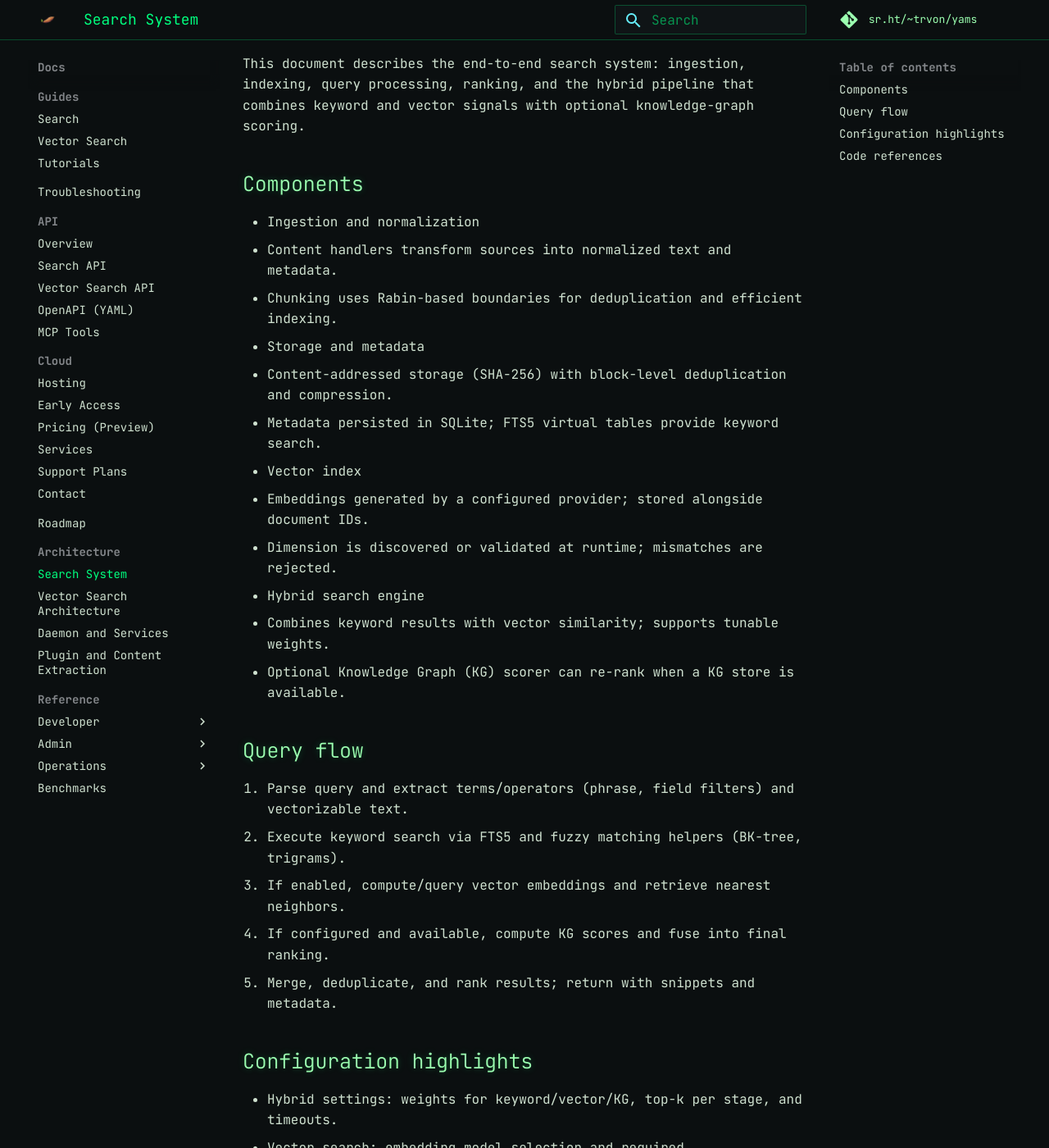
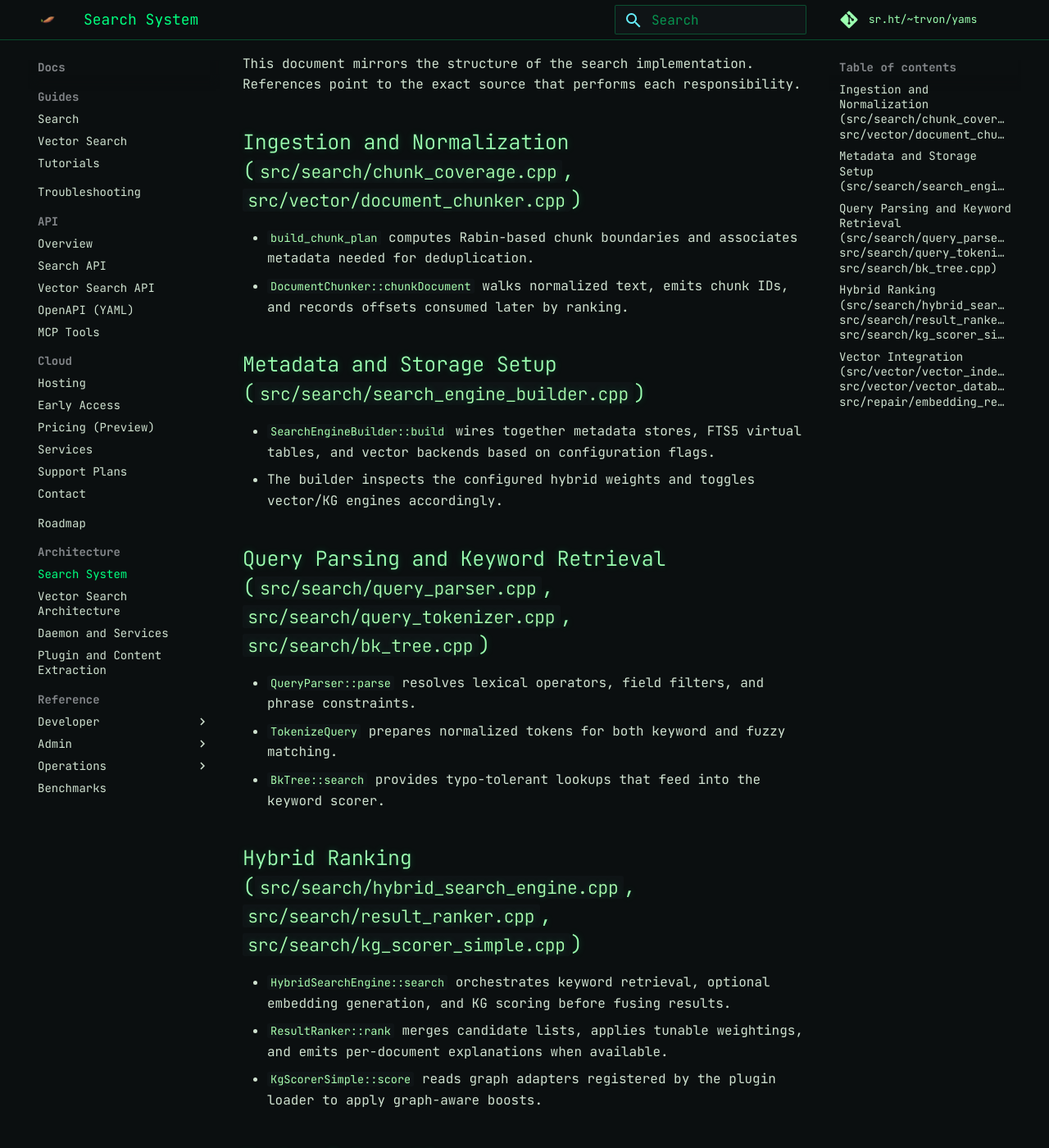
Before and after one commit to trvon/yams, an MkDocs documentation site: the page built from docs/architecture/search_system.md, in a window 1280 px wide and 1400 px high, scrolled down 207 px. Shown: the whole window at 82% size. Built offline with MkDocs 1.6.1 and Material for MkDocs 9.7.7, drawn with Linux system fonts in a browser that asks for light colours; some of the changed text lies outside the part shown.

Commit message:
search, grep, add improvements and doc cleanup

```diff
--- a/docs/architecture/search_system.md
+++ b/docs/architecture/search_system.md
@@ -1,43 +1,33 @@
 # Architecture: Search System
 
-This document describes the end-to-end search system: ingestion, indexing, query processing, ranking, and the hybrid pipeline that combines keyword and vector signals with optional knowledge-graph scoring.
+This document mirrors the structure of the search implementation. References point to the exact source that performs each responsibility.
 
-## Components
+## Ingestion and Normalization (`src/search/chunk_coverage.cpp`, `src/vector/document_chunker.cpp`)
 
-- Ingestion and normalization
-  - Content handlers transform sources into normalized text and metadata.
-  - Chunking uses Rabin-based boundaries for deduplication and efficient indexing.
-- Storage and metadata
-  - Content-addressed storage (SHA-256) with block-level deduplication and compression.
-  - Metadata persisted in SQLite; FTS5 virtual tables provide keyword search.
-- Vector index
-  - Embeddings generated by a configured provider; stored alongside document IDs.
-  - Dimension is discovered or validated at runtime; mismatches are rejected.
-- Hybrid search engine
-  - Combines keyword results with vector similarity; supports tunable weights.
-  - Optional Knowledge Graph (KG) scorer can re-rank when a KG store is available.
+- `build_chunk_plan` computes Rabin-based chunk boundaries and associates metadata needed for deduplication.
+- `DocumentChunker::chunkDocument` walks normalized text, emits chunk IDs, and records offsets consumed later by ranking.
 
-## Query flow
+## Metadata and Storage Setup (`src/search/search_engine_builder.cpp`)
 
-1. Parse query and extract terms/operators (phrase, field filters) and vectorizable text.
-2. Execute keyword search via FTS5 and fuzzy matching helpers (BK-tree, trigrams).
-3. If enabled, compute/query vector embeddings and retrieve nearest neighbors.
-4. If configured and available, compute KG scores and fuse into final ranking.
-5. Merge, deduplicate, and rank results; return with snippets and metadata.
+- `SearchEngineBuilder::build` wires together metadata stores, FTS5 virtual tables, and vector backends based on configuration flags.
+- The builder inspects the configured hybrid weights and toggles vector/KG engines accordingly.
 
-## Configuration highlights
+## Query Parsing and Keyword Retrieval (`src/search/query_parser.cpp`, `src/search/query_tokenizer.cpp`, `src/search/bk_tree.cpp`)
 
-- Hybrid settings: weights for keyword/vector/KG, top-k per stage, and timeouts.
-- Vector search: embedding model selection and required dimensionality.
-- KG scorer: enabled only when a KnowledgeGraphStore is present.
+- `QueryParser::parse` resolves lexical operators, field filters, and phrase constraints.
+- `TokenizeQuery` prepares normalized tokens for both keyword and fuzzy matching.
+- `BkTree::search` provides typo-tolerant lookups that feed into the keyword scorer.
 
-## Code references
+## Hybrid Ranking (`src/search/hybrid_search_engine.cpp`, `src/search/result_ranker.cpp`, `src/search/kg_scorer_simple.cpp`)
 
-- Search builder and fusion: `src/search/search_engine_builder.cpp`
-- Fuzzy/keyword utilities: `src/search/bk_tree.cpp` and related files
-- Vector integration and DB: `src/repair/embedding_repair_util.cpp`, `src/vector/dim_resolver.cpp`
+- `HybridSearchEngine::search` orchestrates keyword retrieval, optional embedding generation, and KG scoring before fusing results.
+- `ResultRanker::rank` merges candidate lists, applies tunable weightings, and emits per-document explanations when available.
+- `KgScorerSimple::score` reads graph adapters registered by the plugin loader to apply graph-aware boosts.
 
-See also
-- Design: Content Handler Architecture (`docs/design/content-handler-architecture.md`)
-- Design: Sync Protocol (`docs/design/sync-protocol.md`)
-- API: Search API (`docs/api/search_api.md`)
+## Vector Integration (`src/vector/vector_index_manager.cpp`, `src/vector/vector_database.cpp`, `src/repair/embedding_repair_util.cpp`)
+
+- `VectorIndexManager::search` executes k-NN lookups used by the hybrid engine.
+- `VectorDatabase::insert`/`search` persist embeddings and handle transactional access to SQLite Vec tables.
+- `run_embedding_repair` backfills vectors for existing documents when configuration toggles embeddings after initial ingest.
+
+All sections correspond to entries in the traceability artifact at `docs/delivery/038/artifacts/architecture-traceability.md`.
--- a/docs/developer/architecture/README.md
+++ b/docs/developer/architecture/README.md
@@ -1,66 +1,49 @@
 # Developer Architecture Notes
 
-This index collects architecture materials for YAMS. It points to system overviews, component designs, and related references. Keep documents technical, accurate, and concise.
+This index points to architecture references that mirror the live implementation. Always validate statements against the cited source modules.
 
-## Core architecture
+## Core Architecture References
 
-- Search system
-  - Search pipeline, FTS, metadata, and query flows:
-    - [Architecture: Search System](../../architecture/search_system.md)
-- Vector search
-  - Embedding ingestion, index layout, retrieval, and fusion strategies:
-    - [Architecture: Vector Search](../../architecture/vector_search_architecture.md)
+- Daemon and services — lifecycle, IPC, plugin hosting
+  - [Architecture: Daemon and Services](../../architecture/daemon_architecture.md)
+- Plugin pipeline — manifest parsing, trust, runtime loaders
+  - [Architecture: Plugin and Content Extraction](../../architecture/plugin_architecture.md)
+- Search pipeline — ingestion, ranking, hybrid fusion
+  - [Architecture: Search System](../../architecture/search_system.md)
+- Vector subsystem — embedding providers, storage, repair routines
+  - [Architecture: Vector Search](../../architecture/vector_search_architecture.md)
 
-## Design notes
+## Supporting Design Notes
 
-- Content handlers and extensibility: adapters, media types, and normalization
+- Content handlers and normalization pathways
   - [Design: Content Handler Architecture](../../design/content-handler-architecture.md)
-- Synchronization model and consistency guarantees
+- Synchronization protocol details
   - [Design: Sync Protocol](../../design/sync-protocol.md)
 
-## APIs
+## API References
 
-- High‑level API documentation and OpenAPI
-  - [API Overview](../../api/README.md)
-  - [Search API](../../api/search_api.md)
-  - [Vector Search API](../../api/vector_search_api.md)
-  - [OpenAPI (YAML)](../../api/openapi.yaml)
-  - [MCP Tools](../../api/mcp_tools.md)
+- [API Overview](../../api/README.md)
+- [Search API](../../api/search_api.md)
+- [Vector Search API](../../api/vector_search_api.md)
+- [OpenAPI Definition](../../api/openapi.yaml)
+- [MCP Tools](../../api/mcp_tools.md)
 
-## Operations and tuning (reference)
+## Operations and Performance Guides
 
-- Admin
-  - [Configuration](../../admin/configuration.md)
-  - [Performance Tuning](../../admin/performance_tuning.md)
-  - [Vector Search Tuning](../../admin/vector_search_tuning.md)
-- Operations
-  - [Deployment](../../operations/deployment.md)
-  - [Monitoring](../../operations/monitoring.md)
-  - [Backup](../../operations/backup.md)
-- Benchmarks
-  - [Performance Report](../../benchmarks/performance_report.md)
+- [Admin Configuration](../../admin/configuration.md)
+- [Performance Tuning](../../admin/performance_tuning.md)
+- [Vector Search Tuning](../../admin/vector_search_tuning.md)
+- [Deployment Guide](../../operations/deployment.md)
+- [Monitoring Guide](../../operations/monitoring.md)
+- [Backup Procedures](../../operations/backup.md)
+- [Performance Report](../../benchmarks/performance_report.md)
 
-## Data and engine quick facts
+## Contribution Workflow
 
-- Storage: content‑addressed (SHA‑256), block‑level deduplication (Rabin), compression (zstd/LZMA).
-- Indexing: SQLite FTS5 for full‑text; vector index for semantic retrieval.
-- Consistency: WAL for crash safety; explicit snapshot and collection semantics where applicable.
-- Interfaces: CLI and API; MCP server support for tool integrations.
+1. Update architecture docs and the traceability table (`docs/delivery/038/artifacts/architecture-traceability.md`) in the same change set.
+2. Anchor new prose to specific functions, classes, or modules under `src/`.
+3. Capture validation evidence (integration logs, benchmarks) in `docs/delivery/038/artifacts/` with timestamps.
+4. Run `mkdocs build --strict` and archive the log before submitting changes.
+5. Flag future work explicitly with issue references; avoid speculative language.
 
-## Additional overviews
-
-- Daemon and services
-  - [Architecture: Daemon](../../architecture/daemon_architecture.md)
-- Plugin and content extraction
-  - [Architecture: Plugin](../../architecture/plugin_architecture.md)
-- Disaster Recovery
-  - [Architecture: DR](../../architecture/dr_architecture.md)
-
-## Contributing to architecture docs
-
-- Location: add new overviews under `docs/developer/architecture/`; component/feature deep‑dives under `docs/design/`.
-- Scope: one topic per document; link related docs at top.
-- Style: concise, diagrams optional (store sources alongside images).
-- Versioning: note behavioral differences if the doc applies to specific versions. Pre‑1.0 (v0.x) may change; call out stability caveats.
-
-If a topic is missing, open an issue proposing the outline and intended placement before submitting a PR.
+Missing topics should be proposed via issue (outline + intended source references) prior to documentation work.
```
Also changed, not shown: docs/architecture/daemon_architecture.md (+27 -20 lines), docs/architecture/plugin_architecture.md (+17 -28 lines), docs/architecture/vector_search_architecture.md (+18 -18 lines), 7 other files.
